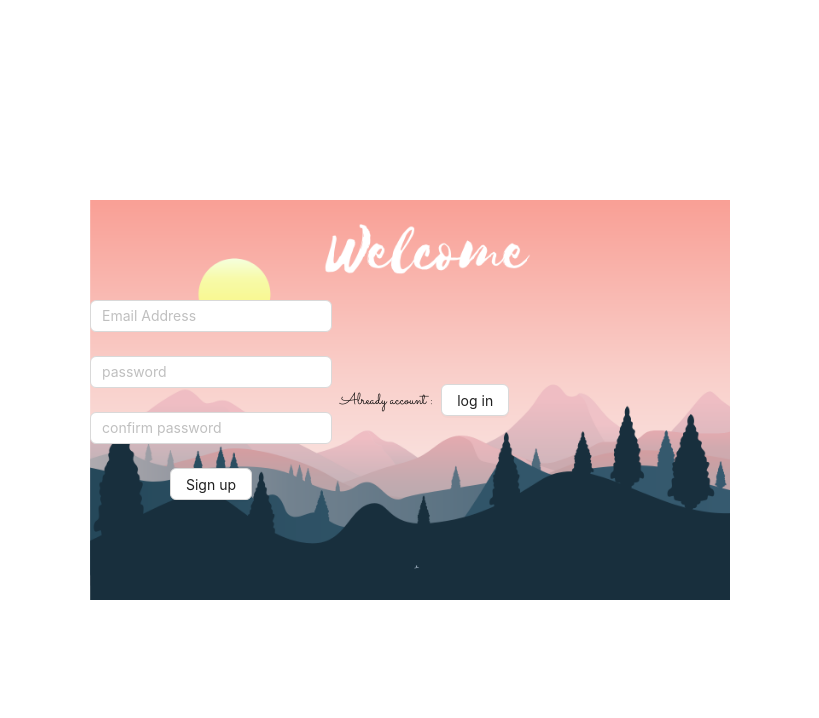
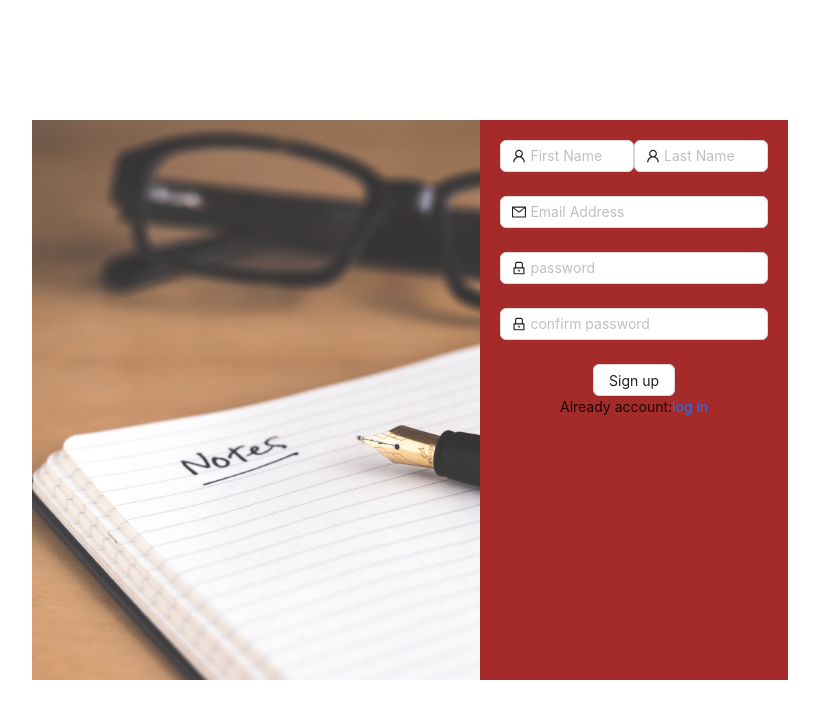
Before and after one commit to quantum0X/easy-notes, a React (Create React App) app: page /signup in a window 1280 px wide. Shown: the top 718 px of the page, without its empty margins (230-1049 px from the left). Built offline with nearby package versions, Linux system fonts and the light colour scheme; no server answers; the HTML template or start-up script is replaced by a standard one.

Commit message:
data send to firestore

```diff
--- a/src/Pages/NewUser.jsx
+++ b/src/Pages/NewUser.jsx
@@ -1,14 +1,21 @@
-import { Button, Form, Input, Space } from "antd";
+import { Button, Form, Image, Input, Space, Typography } from "antd";
 import React, { useEffect, useState } from "react";
 import { useAuth } from "../context/AuthContext";
 import { useNavigate } from "react-router-dom";
+import { MailOutlined, LockOutlined, UserOutlined } from "@ant-design/icons";
+import { db } from "../firebase";
+import { collection } from "firebase/firestore";
 
 const NewUser = () => {
+  const [firstname, setFirstname] = useState("");
+  const [lastname, setLastname] = useState("");
   const [mail, setMail] = useState("");
   const [password, setPassword] = useState("");
   const [confirmPassword, setConfirmPassword] = useState("");
   const { currentUser, signUpHandle } = useAuth();
   const navigate = useNavigate();
+  const [form] = Form.useForm();
+  const dataRef = collection(db, "notes");
 
   const submitHandle = async (e) => {
     e.preventDefault();
@@ -35,6 +42,16 @@ const NewUser = () => {
     if (currentUser) return navigate("/");
   });
 
+  // useEffect(() => {
+  //   const getData = async () => {
+  //     const data = await getDocs(dataRef);
+  //     // console.log();
+  //     setNotes(data.docs.map((docs) => ({ ...docs.data(), id: docs.id })));
+  //   };
+
+  //   getData();
+  // }, []);
+
   return (
     <div
       style={{
@@ -48,22 +65,51 @@ const NewUser = () => {
       }}
     >
       {!currentUser && (
-        <Space
+        <div
           style={{
-            height: "50%",
-            width: "50%",
-            backgroundImage: `url(${
-              process.env.PUBLIC_URL + "/img/img-1.png"
-            })`,
-            backgroundRepeat: "no-repeat",
-            backgroundSize: "cover",
-            backdropFilter: "blur(8px)",
+            display: "flex",
+            height: "70vh",
+            width: "80vw",
+            justifyContent: "center",
+            alignItems: "center",
           }}
         >
-          {/* <Image src={BackImage} alt="img" /> */}
-          <Form>
+          <Image
+            height={"100%"}
+            width="fit-content"
+            src={process.env.PUBLIC_URL + "/img/signupImg.jpg"}
+            alt="img"
+          />
+          <Form
+            style={{
+              width: "30%",
+              height: "100%",
+              background: "brown",
+              padding: "20px",
+            }}
+            form={form}
+          >
             <Form.Item>
               <Input
+                prefix={<UserOutlined />}
+                style={{ width: "50%" }}
+                placeholder="First Name"
+                value={firstname}
+                onChange={(e) => setFirstname(e.target.value)}
+              />
+              <Input
+                prefix={<UserOutlined />}
+                style={{ width: "50%" }}
+                placeholder="Last Name"
+                value={lastname}
+                onChange={(e) => setLastname(e.target.value)}
+              />
+            </Form.Item>
+            <Form.Item
+              rules={[{ required: true, message: "please enter mail" }]}
+            >
+              <Input
+                prefix={<MailOutlined />}
                 type="text"
                 placeholder="Email Address"
                 value={mail}
@@ -72,6 +118,7 @@ const NewUser = () => {
             </Form.Item>
             <Form.Item>
               <Input
+                prefix={<LockOutlined />}
                 type="password"
                 placeholder="password"
                 value={password}
@@ -80,6 +127,7 @@ const NewUser = () => {
             </Form.Item>
             <Form.Item>
               <Input
+                prefix={<LockOutlined />}
                 type="password"
                 placeholder="confirm password"
                 value={confirmPassword}
@@ -87,13 +135,15 @@ const NewUser = () => {
               />
             </Form.Item>
             <Button onClick={submitHandle}>Sign up</Button>
+
+            <div>
+              <Typography.Text level={4}>Already account:</Typography.Text>
+              <Typography.Link onClick={() => navigate("/login")}>
+                log in
+              </Typography.Link>
+            </div>
           </Form>
-
-          <Space>
-            Already account :
-            <Button onClick={() => navigate("/login")}>log in</Button>
-          </Space>
-        </Space>
+        </div>
       )}
     </div>
   );
--- a/src/components/CreateNote.jsx
+++ b/src/components/CreateNote.jsx
@@ -1,12 +1,15 @@
 import { PlusOutlined } from "@ant-design/icons";
 import { Button, Form, Input, notification, Modal, Row } from "antd";
 import React, { useState } from "react";
+import { getDocs, collection, addDoc } from "firebase/firestore";
+import { db } from "../firebase";
 
 const { TextArea } = Input;
 
 const CreateNote = (props) => {
   const [open, setOpen] = useState(false);
   const [api, contextHolder] = notification.useNotification();
+  const dbRef = collection(db, "notes");
 
   const [notes, setNotes] = useState({
     color: "#ffffff",
@@ -27,6 +30,14 @@ const CreateNote = (props) => {
       return;
     }
     props.onChange(notes);
+    addDoc(dbRef, notes)
+      .then((res) => {
+        console.log(res);
+      })
+      .catch((err) => {
+        console.log(err);
+      });
+
     cancelHandle();
   };
 
```
Also changed, not shown: public/img/signupImg.jpg (added).
